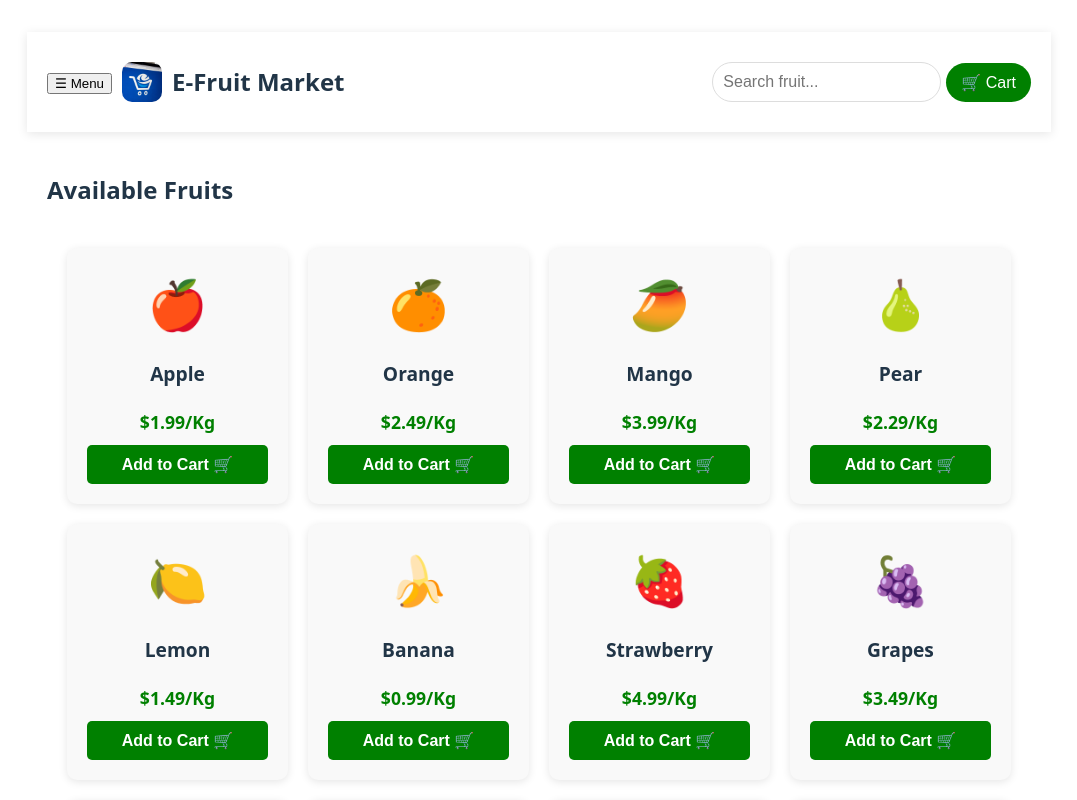
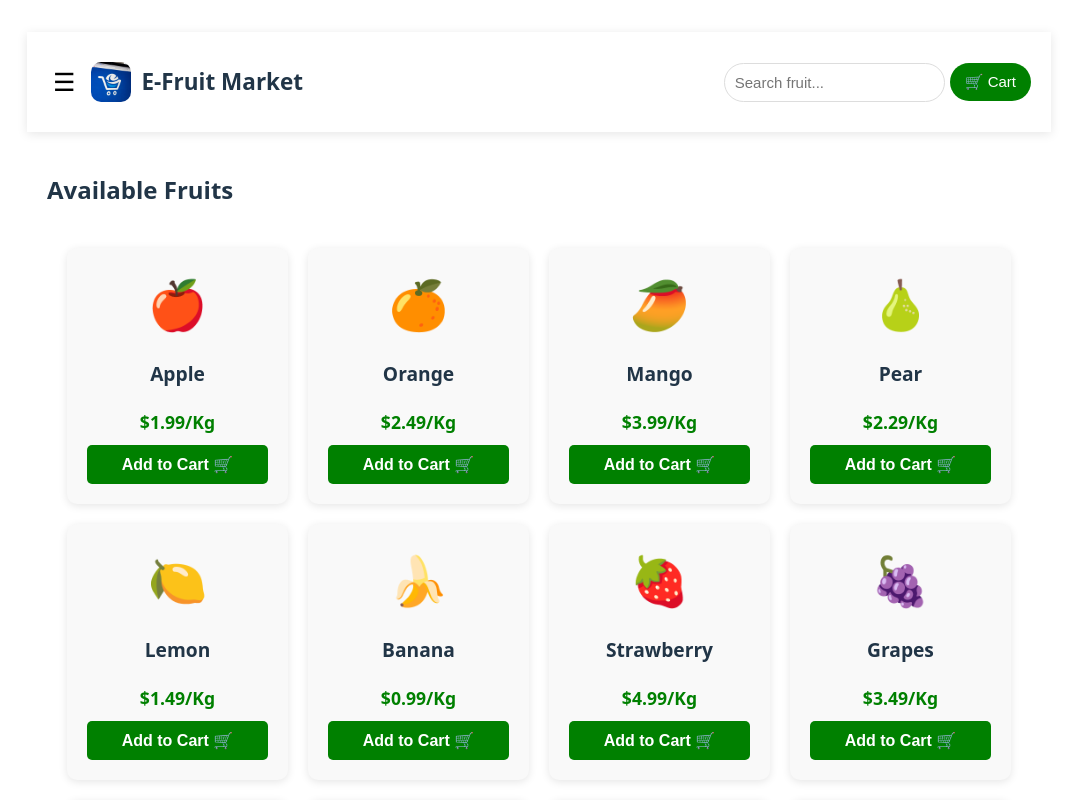
Before and after one commit to Collinse-lab/E-market-project, a React app: page / in a window 1280 px wide. Shown: the top 800 px of the page, without its empty margins (101-1178 px from the left). Built offline with nearby package versions, Linux system fonts and the light colour scheme; the HTML template or start-up script is replaced by a standard one.

Commit message:
customized menu button

```diff
--- a/src/App.tsx
+++ b/src/App.tsx
@@ -29,7 +29,7 @@ function MenuButton() {
   const [isOpen, setIsOpen] = useState(false);
   return(
     <div className="menu">
-      <button onClick={() => setIsOpen(!isOpen)}>☰ Menu</button>
+      <button onClick={() => setIsOpen(!isOpen)}> ☰ </button>
       {isOpen && (
         <ul>
           <li><button>📊 Dashboard</button></li>
--- a/src/styles.css
+++ b/src/styles.css
@@ -250,10 +250,15 @@
   background: white;
   box-shadow: 0 2px 10px rgba(0,0,0,0.1);
   position: sticky;
+  font-size: 15px;
   top: 0;
   z-index: 100;
 }
-
+.menu >button{
+  font-size: 25px;
+  border: none;
+  background: none;
+}
 .header-left {
   flex: 1;
   display:flex;
```
